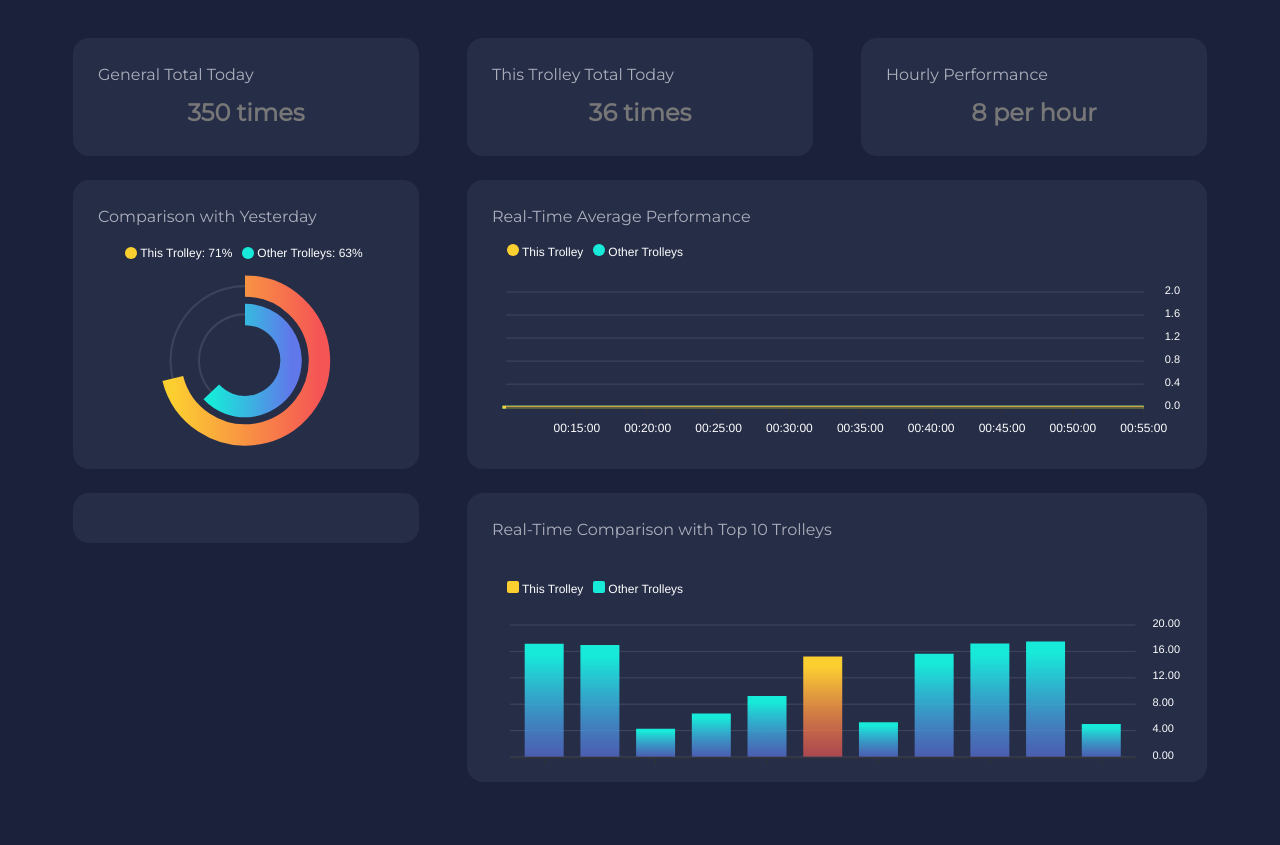
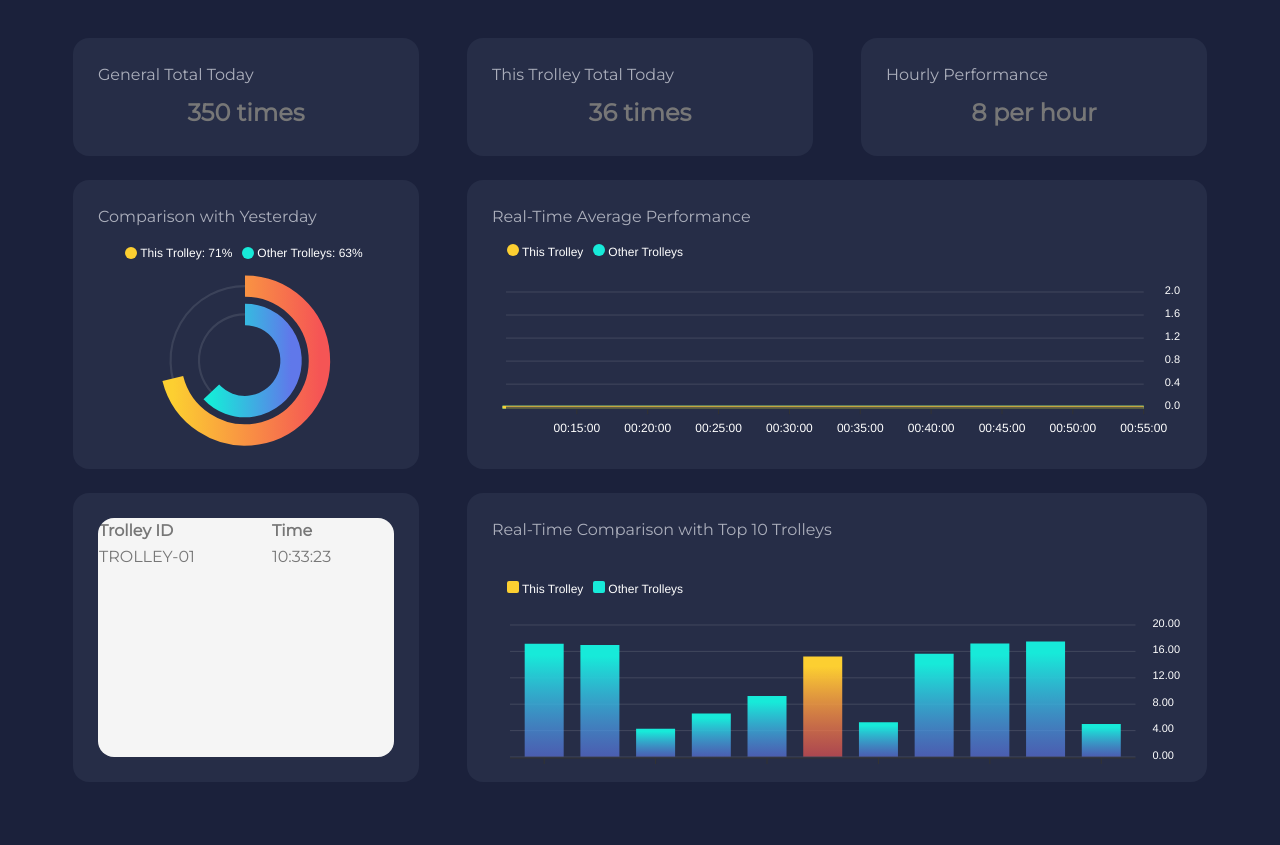
Before and after one commit to junjie-chan/Handwashing-Monitor-Dashboard, a CodeIgniter 4 app: the page made by app/Views/dashboard.php in a window 1280 px wide. Run offline with PHP 8.4 and a stand-in for CodeIgniter, Linux system fonts and the light colour scheme; the template is opened without the code that fills it, so the values that code supplies are empty; some libraries are stand-ins or nearby versions.

Commit message:
LAZYCC-67 Add a table for later record display.

```diff
--- a/app/Views/dashboard.php
+++ b/app/Views/dashboard.php
@@ -58,7 +58,26 @@
 
                     <div class="row">
                         <div class="col-md-4 p-4 style_box">
-                            <div class="box" id="circle">
+                            <div class="box" id="table_container">
+                                <div class="scrollbar" id="table_body">
+                                    <!-- <div id="table_box"> -->
+                                    <table>
+                                        <thead>
+                                            <tr>
+                                                <th>Trolley ID</th>
+                                                <th>Time</th>
+                                            </tr>
+                                        </thead>
+                                        <tbody>
+                                            <tr>
+                                                <td>TROLLEY-01</td>
+                                                <td>10:33:23</td>
+                                            </tr>
+                                        </tbody>
+                                    </table>
+                                    <!-- </div> -->
+                                    <div class="force-overflow"></div>
+                                </div>
                             </div>
                         </div>
 
@@ -74,14 +93,24 @@
         </div>
     </div>
 
-    <script>
-        document.querySelector('.main').style.height = window.innerWidth * 0.9;
-    </script>
-
     <script src='https://cdn.jsdelivr.net/npm/apexcharts'></script>
     <script src='https://cdnjs.cloudflare.com/ajax/libs/moment.js/2.22.2/moment.min.js'></script>
     <script src="<?= base_url('javascript/dashboard.js') ?>"></script>
-
+    <script>
+        document.querySelector('.main').style.height = window.innerWidth * 0.9;
+        // Force table container height
+        var container = document.querySelector('#line_container');
+        var style = window.getComputedStyle(container);
+        var height = style.getPropertyValue('height');
+        var table_container = document.querySelector('#table_container');
+        table_container.style.height = height;
+        // Force table height
+        var style = window.getComputedStyle(table_container)
+        var height = parseFloat(style.getPropertyValue('height'));
+        var padding_top = parseFloat(style.getPropertyValue('padding-top'));
+        var padding_bottom = parseFloat(style.getPropertyValue('padding-bottom'));
+        document.querySelector('#table_body').style.height = String(height - padding_top - padding_bottom) + 'px';
+    </script>
 </body>
 
 </html>
--- a/public/css/dashboard.css
+++ b/public/css/dashboard.css
@@ -80,3 +80,53 @@ h1, h2, h3, h4, h5, h6, strong {
 #line_container, #column_container {
   padding-bottom: 15px;
 }
+
+#table_container {
+  height: 100%;
+}
+
+/* Scrollbar Settings */
+.scrollbar {
+  float: left;
+  height: 300px;
+  width: 100%;
+  background: #F5F5F5;
+  overflow-y: scroll;
+  /* border-radius: 0 !important; */
+}
+
+.force-overflow {
+  min-height: 450px;
+}
+
+
+.scrollbar::-webkit-scrollbar-track {
+  -webkit-box-shadow: inset 0 0 6px rgba(0, 0, 0, 0.3);
+  /* border-radius: 10px; */
+  background-color: #F5F5F5;
+  /* display:none; */
+}
+
+.scrollbar::-webkit-scrollbar {
+  width: 12px;
+}
+
+.scrollbar::-webkit-scrollbar-thumb {
+  /* border-radius: 10px; */
+  -webkit-box-shadow: inset 0 0 6px rgba(0, 0, 0, .3);
+  background-color: #555;
+}
+
+table {
+  width: 95% !important;
+}
+/* .scrollbar {
+  display: flex;
+  justify-content: center;
+  align-items: center;
+} */
+/* #table_box {
+  display: flex;
+  justify-content: center;
+  align-items: center;
+} */
```
